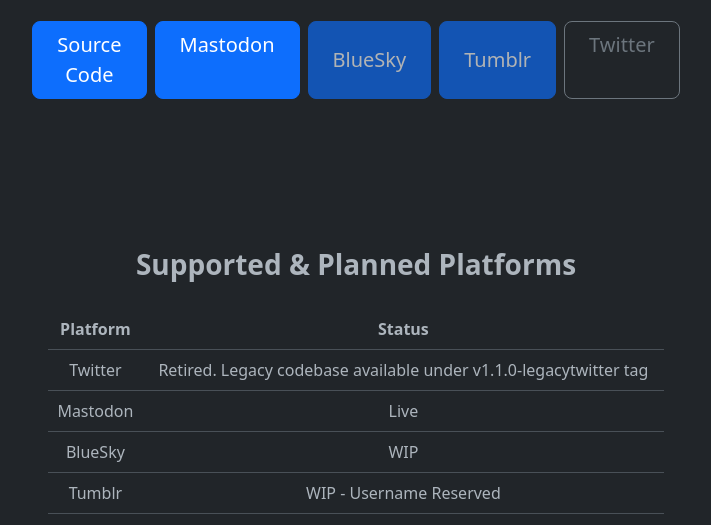
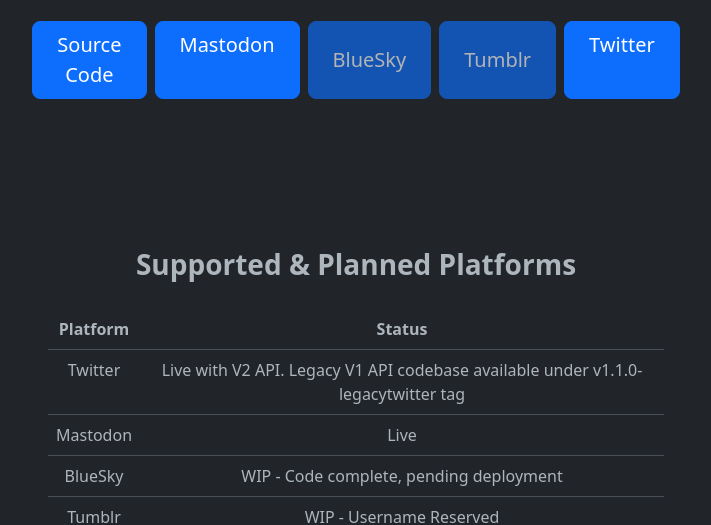
Before and after one commit to thunderysteak/possumeveryhour.io, a plain HTML site: page index.html in a window 1280 px wide. Shown: the part 433-958 px from the top of the page, without its empty margins (284-995 px from the left). Drawn offline with Linux system fonts and the light colour scheme.

Commit message:
Update status & Twitter btn

```diff
--- a/index.html
+++ b/index.html
@@ -18,7 +18,7 @@
           <a href="https://botsin.space/@possumeveryhour" class="btn btn-primary btn-lg px-4 gap-3" role="button">Mastodon</a>
           <button type="button" class="btn btn-primary btn-lg px-4 gap-3" disabled>BlueSky</button>
           <button type="button" class="btn btn-primary btn-lg px-4 gap-3" disabled>Tumblr</button>
-          <a href="https://twitter.com/possumeveryhour" class="btn btn-outline-secondary btn-lg px-4" role="button">Twitter</a>
+          <a href="https://twitter.com/possumeveryhour" class="btn btn-primary btn-lg px-4 gap-3" role="button">Twitter</a>
         </div>
       </div>
     </div>
@@ -36,7 +36,7 @@
                 <tbody>
                   <tr>
                     <td>Twitter</td>
-                    <td>Retired. Legacy codebase available under v1.1.0-legacytwitter tag</td>
+                    <td>Live with V2 API. Legacy V1 API codebase available under v1.1.0-legacytwitter tag</td>
                   </tr>
                   <tr>
                     <td>Mastodon</td>
@@ -44,7 +44,7 @@
                   </tr>
                   <tr>
                     <td>BlueSky</td>
-                    <td>WIP</td>
+                    <td>WIP - Code complete, pending deployment</td>
                   </tr>
                   <tr>
                     <td>Tumblr</td>
```
